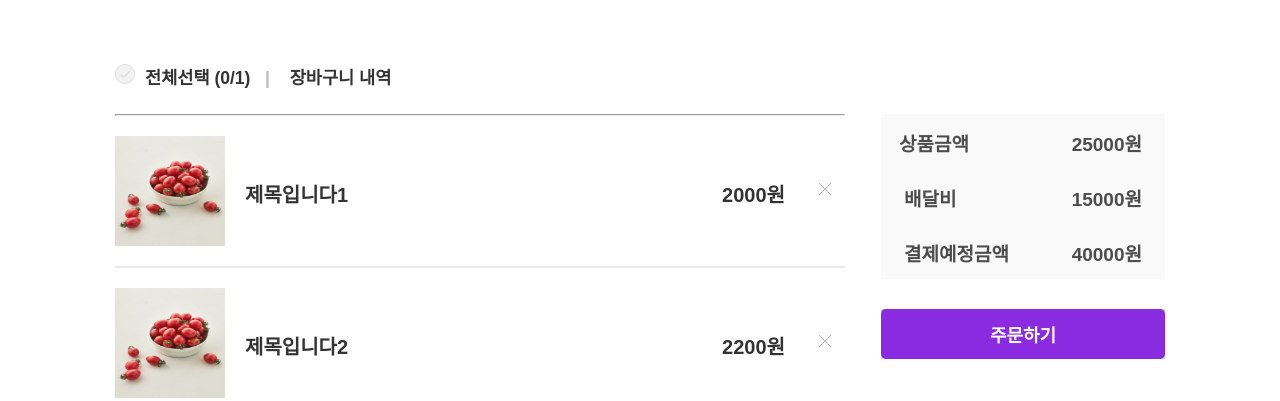
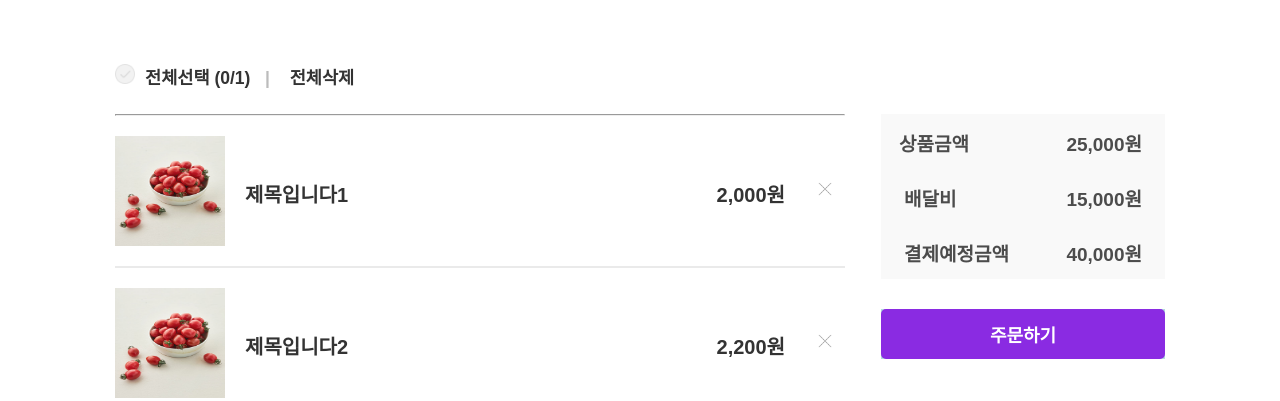
Before and after one commit to cho-subin/CloneCodding, a React (Create React App) app: page /cart in a window 1280 px wide. Shown: the part 311-712 px from the top of the page. Built offline with nearby package versions, Linux system fonts and the light colour scheme.

Commit message:
8월2일 저녁

```diff
--- a/src/components/Cart.js
+++ b/src/components/Cart.js
@@ -3,13 +3,18 @@ import "../css/Cart.css";
 import Shopping from "./elements/Shopping";
 import { useDispatch } from "react-redux";
 import { useSelector } from "react-redux";
+import { useNavigate } from "react-router-dom";
 
 function Cart() {
   const dispatch = useDispatch();
 
   const loadCart = useSelector((state) => state.reduxcart.carts);
 
+  const navigate = useNavigate();
+
   console.log(loadCart);
+
+
 
 
   return (
@@ -28,8 +33,10 @@ function Cart() {
               전체선택 (0/1) <span>&nbsp;&nbsp;|&nbsp;&nbsp;</span>
             </h3>
           </div>
-          <div className="cart_list">
-            <h3>장바구니 내역</h3>
+          <div className="cart_list" onClick={() => {
+                                window.location.reload();
+                                }}>
+            <h3 >전체삭제</h3>
           </div>
         </div>
         <hr />
@@ -42,18 +49,18 @@ function Cart() {
         <div className="price_wrap">
           <div className="total_price">
             <h1>상품금액</h1>
-            <h1>{loadCart.totalPrice}원</h1>
+            <h1>{loadCart.totalPrice.toLocaleString("ko-KR")}원</h1>
           </div>
           <div className="delivery_fee">
             <h1>배달비</h1>
-            <h1>{loadCart.deliveryTotal}원</h1>
+            <h1>{loadCart.deliveryTotal.toLocaleString("ko-KR")}원</h1>
           </div>
           <div className="expected_payment">
             <h1>결제예정금액</h1>
-            <h1>{(loadCart.deliveryTotal+loadCart.totalPrice)}원</h1>
+            <h1>{(loadCart.deliveryTotal+loadCart.totalPrice).toLocaleString("ko-KR")}원</h1>
           </div>
           <div className="payment">
-            <button>주문하기</button>
+            <button >주문하기</button>
           </div>
         </div>
       </div>
--- a/src/components/Signup.js
+++ b/src/components/Signup.js
@@ -13,6 +13,10 @@ const Signup = (props) => {
   //   const b = await axios.get(url), {data}
   // }
   const axiosSignUp = async()=>{
+    if(nickname.current.value ===""){
+      window.alert("이름을 입력해주세요!");
+      return
+    }
     try{
       const res = await axios.post("http://13.209.65.84/user/signup",{
       username : username.current.value,
@@ -20,10 +24,11 @@ const Signup = (props) => {
       passwordCheck : passwordCheck.current.value,
       nickname: nickname.current.value
     });
+    window.alert(res.data);
     console.log(res);
-    window.alert(res.data);
     navigate("/login");
-    } catch(e){
+  }
+    catch(e){
       // if(e.response.data.message==="아이디는 3자 이상 입력해주세요")
       console.log(e.response.data.message);
       window.alert(e.response.data.message);    }
@@ -120,12 +125,12 @@ const Signup = (props) => {
 
           <InputWrap>
             <Label>
-              이름 <span>*</span>
+              닉네임 <span>*</span>
             </Label>
             <InputTag>
               <Input
                 type="text"
-                placeholder="이름을 입력해주세요"
+                placeholder="닉네임을 입력해주세요"
                 ref={nickname}
               />
             </InputTag>
--- a/src/components/elements/Shopping.js
+++ b/src/components/elements/Shopping.js
@@ -17,7 +17,7 @@ console.log(props);
           <h3>{props.list.title}</h3>
         </div>
         <div className="shopping_price">
-          <h3>{props.list.price}원</h3>
+          <h3>{props.list.price.toLocaleString("ko-KR")}원</h3>
         </div>
         <div className="del_btn">
           <img src="/images/ico_close_999_32x32.png" />
--- a/src/css/Cart.css
+++ b/src/css/Cart.css
@@ -63,6 +63,11 @@
     font-family: "Noto Sans KR", sans-serif;
     font-size: 15px;
     color: #333;
+    cursor: pointer;
+}
+
+.cart_list:hover{
+    color :blueviolet;
 }
 
 .choice_list > h3:first-child {
--- a/src/redux/modules/reduxcart.js
+++ b/src/redux/modules/reduxcart.js
@@ -22,8 +22,8 @@ const initialState ={
 
          totalPrice:25000,
          deliveryTotal :15000
-        }
 
+    }
     };
 
 
```
